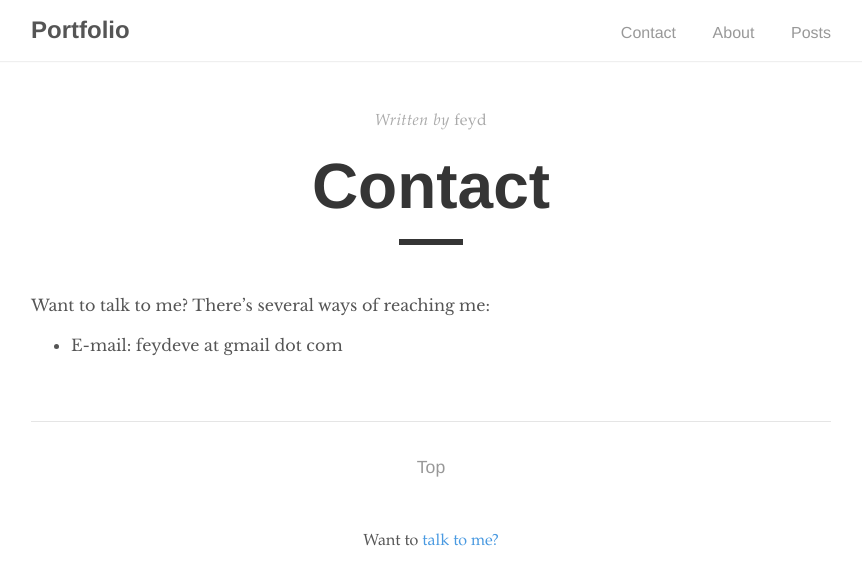
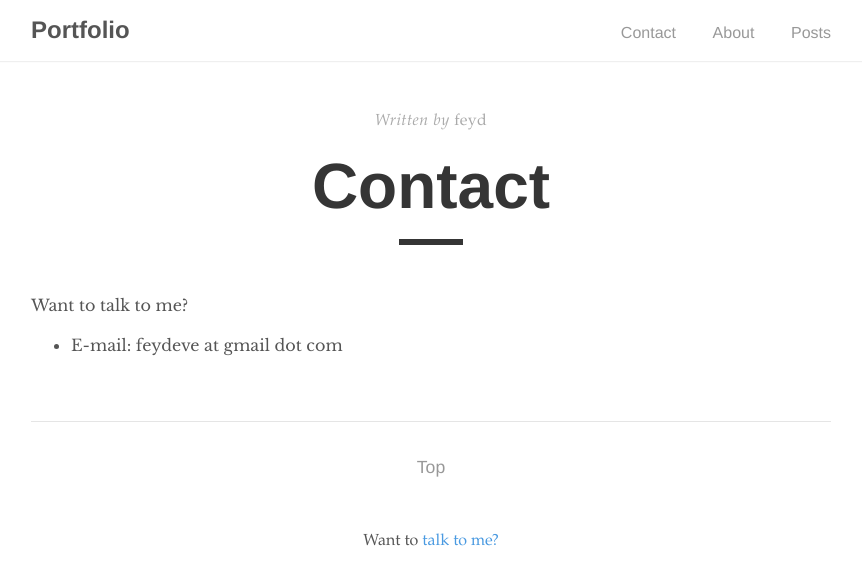
Before and after one commit to feyyd/portfolio, a Jekyll site: the page built from contact.md, in a window 1280 px wide. Shown: the top 585 px of the page, without its empty margins (209-1071 px from the left). Built offline with Jekyll 4.4.1, drawn with Linux system fonts in a browser that asks for light colours.

Commit message:
Update contact.md
updated contact

```diff
--- a/contact.md
+++ b/contact.md
@@ -4,6 +4,6 @@ author: feyd
 title: Contact
 ---
 
-Want to talk to me? There's several ways of reaching me:
+Want to talk to me?
 
 - E-mail: feydeve at gmail dot com
```
